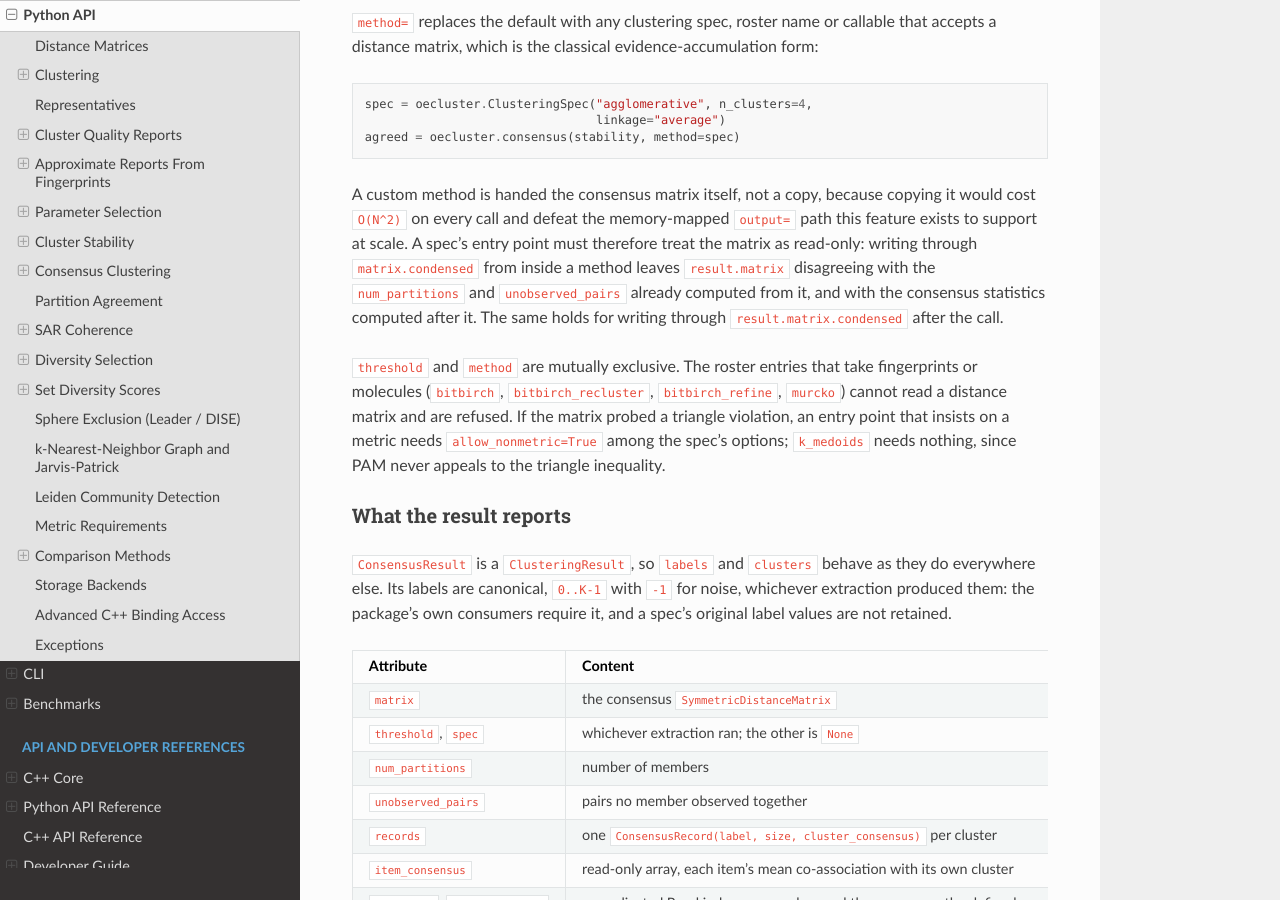
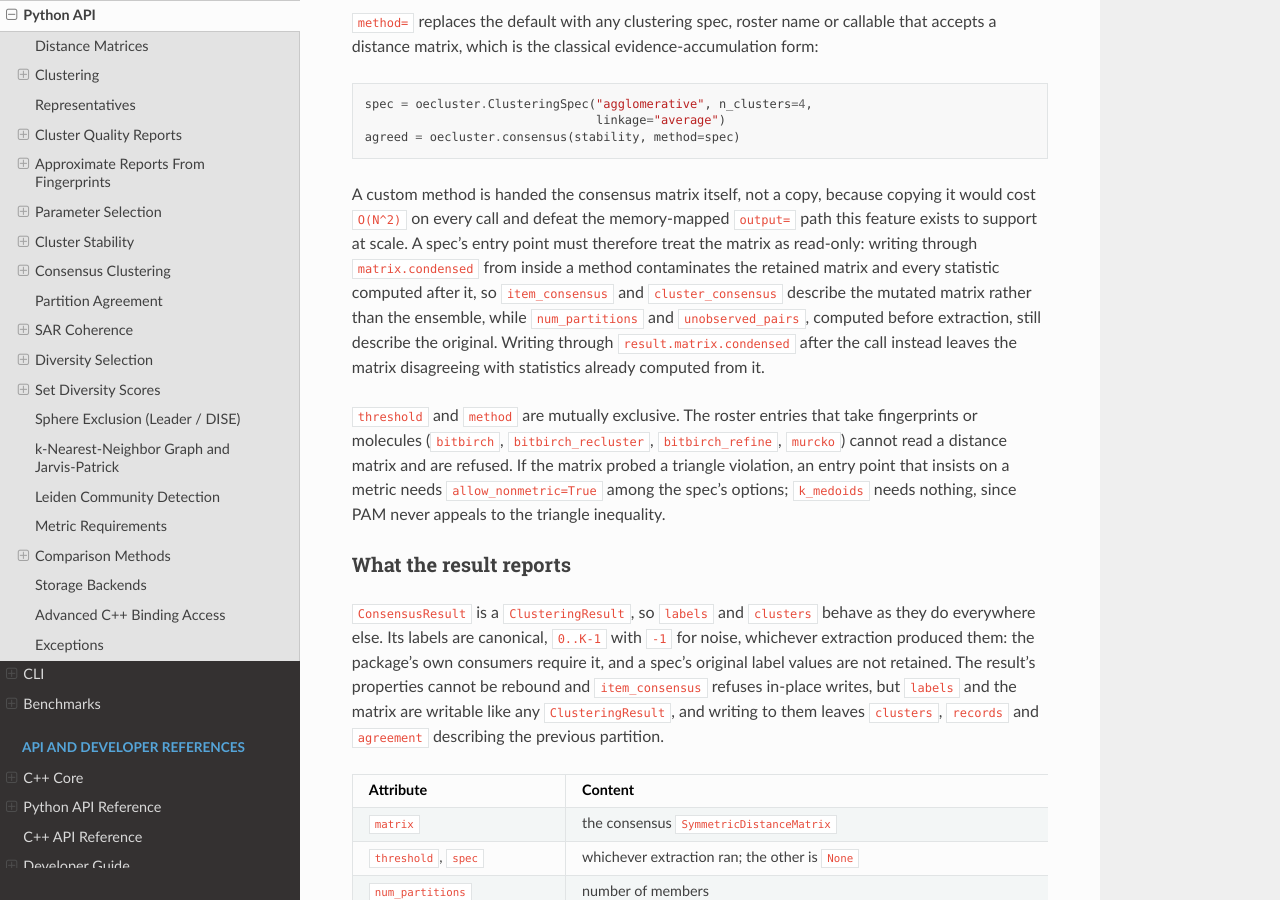
Before and after one commit to scott-arne/oecluster, a Sphinx documentation site: the page built from docs/python-api.md, in a window 1280 px wide and 900 px high, scrolled down 24088 px. Built offline with Sphinx 7.4.7 and the Read the Docs theme 3.1.0, drawn with Linux system fonts in a browser that asks for light colours; pages that are not in the unit, such as notebooks, are missing from menus; the version number is read from the project's files by our own code.

Commit message:
docs: state the ConsensusResult mutation contract accurately

```diff
--- a/docs/python-api.md
+++ b/docs/python-api.md
@@ -1195,10 +1195,13 @@ A custom method is handed the consensus matrix itself, not a copy, because
 copying it would cost `O(N^2)` on every call and defeat the memory-mapped
 `output=` path this feature exists to support at scale. A spec's entry point
 must therefore treat the matrix as read-only: writing through
-`matrix.condensed` from inside a method leaves `result.matrix` disagreeing
-with the `num_partitions` and `unobserved_pairs` already computed from it,
-and with the consensus statistics computed after it. The same holds for
-writing through `result.matrix.condensed` after the call.
+`matrix.condensed` from inside a method contaminates the retained matrix
+and every statistic computed after it, so `item_consensus` and
+`cluster_consensus` describe the mutated matrix rather than the ensemble,
+while `num_partitions` and `unobserved_pairs`, computed before extraction,
+still describe the original. Writing through `result.matrix.condensed`
+after the call instead leaves the matrix disagreeing with statistics
+already computed from it.
 
 `threshold` and `method` are mutually exclusive. The roster entries that
 take fingerprints or molecules (`bitbirch`, `bitbirch_recluster`,
@@ -1214,6 +1217,10 @@ since PAM never appeals to the triangle inequality.
 as they do everywhere else. Its labels are canonical, `0..K-1` with `-1` for
 noise, whichever extraction produced them: the package's own consumers
 require it, and a spec's original label values are not retained.
+The result's properties cannot be rebound and `item_consensus` refuses
+in-place writes, but `labels` and the matrix are writable like any
+`ClusteringResult`, and writing to them leaves `clusters`, `records` and
+`agreement` describing the previous partition.
 
 | Attribute | Content |
 |---|---|
```
Also changed, not shown: CHANGELOG.md (+1 -1 lines), 1 other file.
